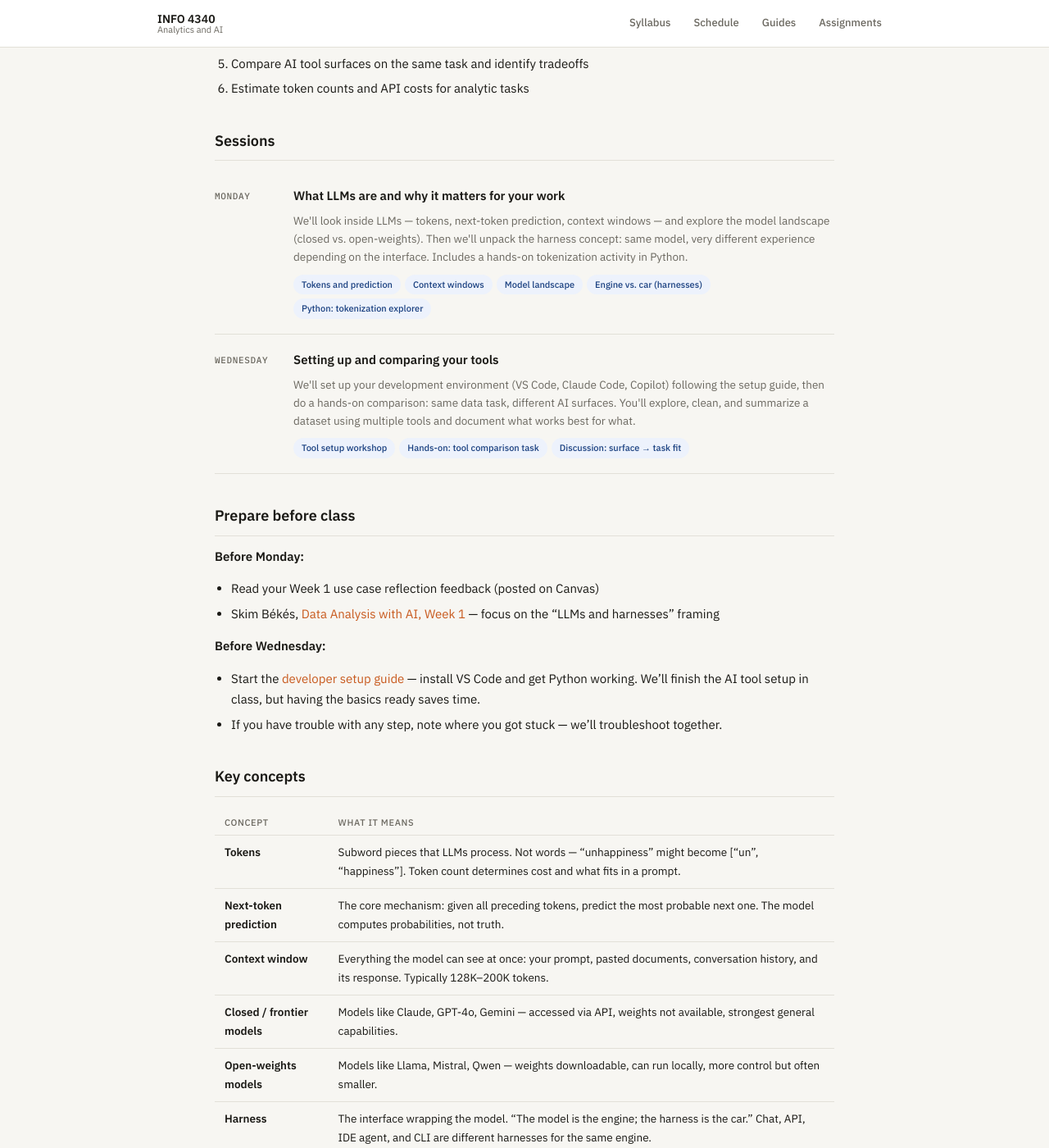
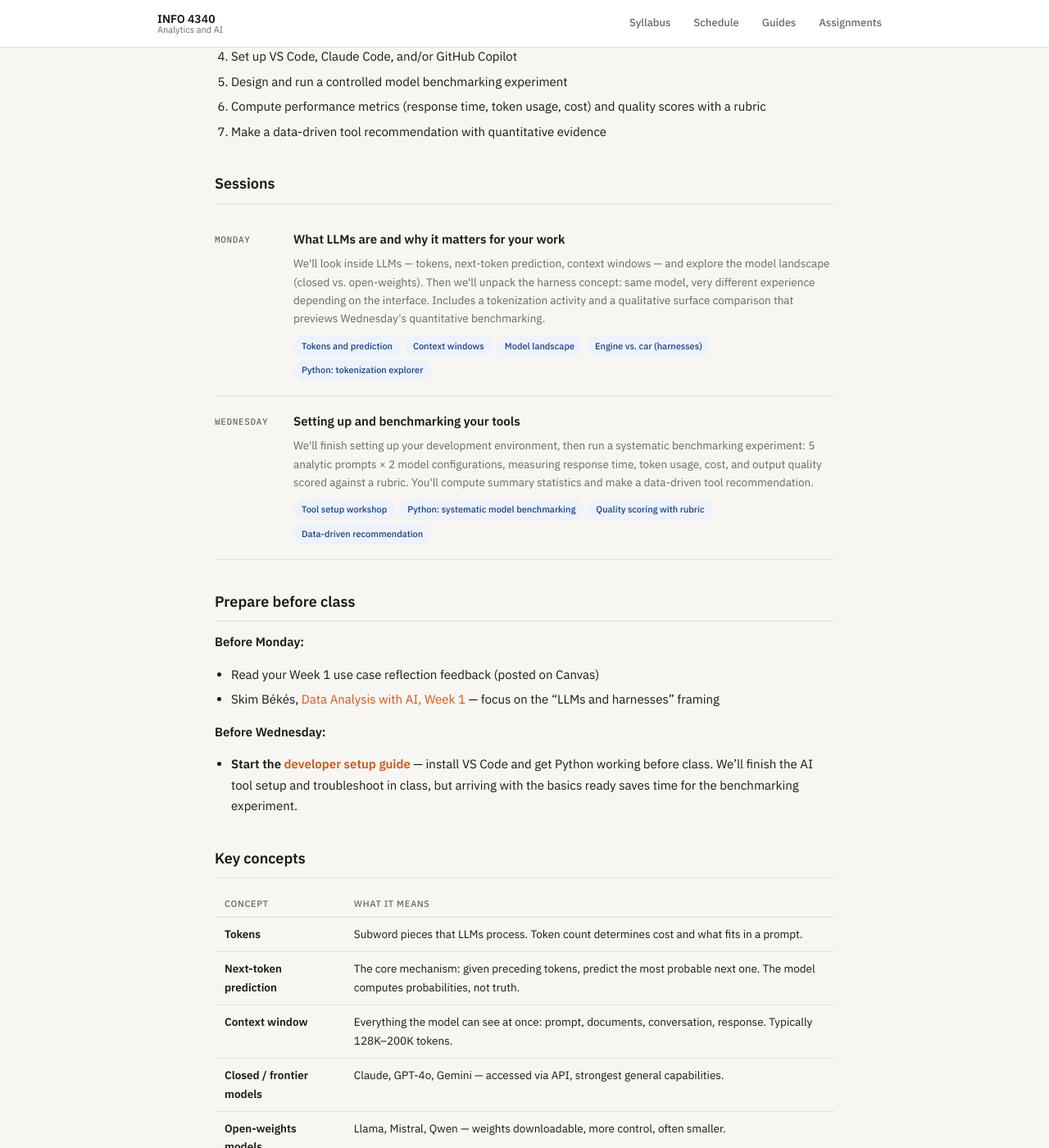
Before and after one commit to steflangehennig/info4340, a Jekyll site: the page built from schedule/week-2.md, in a window 1280 px wide and 1400 px high, scrolled down 474 px. Shown: the whole window at 82% size. Built offline with Jekyll 4.4.1, drawn with Linux system fonts in a browser that asks for light colours; some of the changed text lies outside the part shown.

Commit message:
update week 2

```diff
--- a/assignments/week-2-comparison.md
+++ b/assignments/week-2-comparison.md
@@ -1,62 +1,49 @@
 ---
 layout: page
-title: "Week 2: Tool Setup and Comparison Note"
-subtitle: "~1–2 pages · Due before class, Week 3 Monday · Submit via Canvas"
+title: "Week 2: Tool Setup and Benchmarking Report"
+subtitle: "~2 pages + code · Due before class, Week 3 Monday · Submit via Canvas"
 permalink: /assignments/week-2-comparison/
 ---
 
 ## Assignment
 
-Set up your development environment and compare AI tool surfaces on a real data task. This assignment ensures you have working tools and develops your intuition for which AI surface fits which kind of analytic work.
+Set up your development environment and run a systematic benchmarking experiment. Model and tool selection should be based on measured performance, not impressions.
 
 ### Part 1: Setup confirmation
 
-Confirm that your development environment is working. Include a brief description or screenshot showing:
+Confirm your tools are working: VS Code, Python, at least one AI coding tool, and API access. Include screenshots or descriptions. Note any unresolved issues.
 
-- VS Code is installed and the terminal works
-- Python runs successfully
-- At least one AI coding tool is configured (Claude Code, GitHub Copilot, or Codex CLI)
-- You can make an API call from Python (using the class API key or your own)
+### Part 2: Benchmarking experiment
 
-If you ran into setup issues, describe what happened and how you resolved it (or what's still unresolved).
+Run the systematic benchmarking experiment (5+ prompts × 2+ configurations). Report:
 
-### Part 2: Tool comparison
+| Metric | What to report |
+|---|---|
+| Response time | Mean and standard deviation (seconds per call) |
+| Token usage | Mean input, output, and total tokens per configuration |
+| Cost projection | Estimated cost per 1,000 calls based on actual usage |
+| Quality score | Mean score on each rubric dimension and overall |
 
-Run the same small data task using **at least two different AI surfaces** (e.g., chat interface + Python API, or chat interface + Claude Code in the terminal).
+Include the raw results table, not just aggregates.
 
-For each surface, document:
+### Part 3: Quantitative recommendation
 
-1. **What tool/surface did you use?** (e.g., Claude.ai chat, Python API with Claude Sonnet, Claude Code in VS Code terminal)
-2. **What did you ask it to do?** (Include the prompt or a summary)
-3. **Was the output correct?** How did you verify?
-4. **One thing the tool did well** for this task
-5. **One thing the tool didn't do well** or that surprised you
+Write a 3–5 sentence recommendation citing specific numbers: quality scores, response times, cost differences, and which configuration you'd choose for different task types.
 
-You can use the dataset from class, a dataset from your own work, or any small public dataset.
+### Part 4: Reflection
 
-### Part 3: Reflection
+Did quantitative results match your qualitative impressions? What would a rigorous production evaluation require beyond this 5-prompt experiment?
 
-In 3-5 sentences, reflect: based on your experience this week, which AI surface would you choose for each of these analyst tasks, and why?
-
-- Brainstorming column names or analysis approaches
-- Writing and debugging a Python data pipeline
-- Processing 500 records through a classification prompt
-- Drafting a short report from analysis results
-
-## Format
-
-- 1-2 pages total
-- Can include screenshots, code snippets, or prompt/output examples
-- Include an AI use log: what tools you used, what you prompted, and what you changed
+### Part 5: AI use log
 
 ## Rubric
 
 | Criterion | Excellent (5) | Adequate (3) | Needs revision (1) |
 |---|---|---|---|
-| Setup confirmation | All tools working with clear evidence | Most tools working, minor issues noted | Setup incomplete or not documented |
-| Comparison depth | 2+ surfaces compared on same task with specific observations | Comparison attempted but thin on detail | Only one surface used or no comparison |
-| Accuracy verification | Checked AI output against source data or documentation | Mentions verification but doesn't show evidence | No verification attempted |
-| Reflection quality | Connects surface choice to task type with clear reasoning | Some reasoning but generic | No reflection or disconnected from experience |
-| AI use log | Clear record of prompts, tools, and human decisions | Log present but incomplete | Missing |
+| Setup confirmation | All tools working with evidence | Most working | Incomplete |
+| Benchmarking execution | 5+ prompts × 2+ configs, complete metrics | Benchmark run but metrics missing | Incomplete |
+| Quality scoring | All outputs scored with justifications | Scores present but thin | No quality scoring |
+| Recommendation | Data-driven with specific numbers and task nuance | Present but vague | Purely qualitative |
+| Reflection | Connects data to impressions, identifies limitations | Some reflection | No reflection |
 
 **Total: 25 points**
--- a/schedule/week-2.md
+++ b/schedule/week-2.md
@@ -7,7 +7,7 @@ permalink: /schedule/week-2/
 
 <div class="note" markdown="0">
   <strong>Module:</strong> <span class="badge badge-blue">Understand</span> &nbsp;·&nbsp;
-  <strong>Deliverable:</strong> Tool setup and comparison note (due before Week 3 Monday) &nbsp;·&nbsp;
+  <strong>Deliverable:</strong> Tool setup and benchmarking report (due before Week 3 Monday) &nbsp;·&nbsp;
   <a href="{{ site.baseurl }}/assignments/week-2-comparison/">See assignment →</a>
 </div>
 
@@ -19,8 +19,9 @@ By the end of this week, you should be able to:
 2. Distinguish closed/frontier models from open-weights models
 3. Explain the harness concept: same model, different interface, different workflow
 4. Set up VS Code, Claude Code, and/or GitHub Copilot
-5. Compare AI tool surfaces on the same task and identify tradeoffs
-6. Estimate token counts and API costs for analytic tasks
+5. Design and run a controlled model benchmarking experiment
+6. Compute performance metrics (response time, token usage, cost) and quality scores with a rubric
+7. Make a data-driven tool recommendation with quantitative evidence
 
 ## Sessions
 
@@ -28,7 +29,7 @@ By the end of this week, you should be able to:
   <div class="session-label">Monday</div>
   <div class="session-content">
     <div class="session-title">What LLMs are and why it matters for your work</div>
-    <p>We'll look inside LLMs — tokens, next-token prediction, context windows — and explore the model landscape (closed vs. open-weights). Then we'll unpack the harness concept: same model, very different experience depending on the interface. Includes a hands-on tokenization activity in Python.</p>
+    <p>We'll look inside LLMs — tokens, next-token prediction, context windows — and explore the model landscape (closed vs. open-weights). Then we'll unpack the harness concept: same model, very different experience depending on the interface. Includes a tokenization activity and a qualitative surface comparison that previews Wednesday's quantitative benchmarking.</p>
     <div class="session-topics">
       <span class="topic-tag">Tokens and prediction</span>
       <span class="topic-tag">Context windows</span>
@@ -42,12 +43,13 @@ By the end of this week, you should be able to:
 <div class="session-block" markdown="0">
   <div class="session-label">Wednesday</div>
   <div class="session-content">
-    <div class="session-title">Setting up and comparing your tools</div>
-    <p>We'll set up your development environment (VS Code, Claude Code, Copilot) following the setup guide, then do a hands-on comparison: same data task, different AI surfaces. You'll explore, clean, and summarize a dataset using multiple tools and document what works best for what.</p>
+    <div class="session-title">Setting up and benchmarking your tools</div>
+    <p>We'll finish setting up your development environment, then run a systematic benchmarking experiment: 5 analytic prompts × 2 model configurations, measuring response time, token usage, cost, and output quality scored against a rubric. You'll compute summary statistics and make a data-driven tool recommendation.</p>
     <div class="session-topics">
       <span class="topic-tag">Tool setup workshop</span>
-      <span class="topic-tag">Hands-on: tool comparison task</span>
-      <span class="topic-tag">Discussion: surface → task fit</span>
+      <span class="topic-tag">Python: systematic model benchmarking</span>
+      <span class="topic-tag">Quality scoring with rubric</span>
+      <span class="topic-tag">Data-driven recommendation</span>
     </div>
   </div>
 </div>
@@ -61,19 +63,19 @@ By the end of this week, you should be able to:
 
 **Before Wednesday:**
 
-- Start the [developer setup guide]({{ site.baseurl }}/guides/dev-setup/) — install VS Code and get Python working. We'll finish the AI tool setup in class, but having the basics ready saves time.
-- If you have trouble with any step, note where you got stuck — we'll troubleshoot together.
+- **Start the [developer setup guide]({{ site.baseurl }}/guides/dev-setup/)** — install VS Code and get Python working before class. We'll finish the AI tool setup and troubleshoot in class, but arriving with the basics ready saves time for the benchmarking experiment.
 
 ## Key concepts
 
 | Concept | What it means |
 |---|---|
-| **Tokens** | Subword pieces that LLMs process. Not words — "unhappiness" might become ["un", "happiness"]. Token count determines cost and what fits in a prompt. |
-| **Next-token prediction** | The core mechanism: given all preceding tokens, predict the most probable next one. The model computes probabilities, not truth. |
-| **Context window** | Everything the model can see at once: your prompt, pasted documents, conversation history, and its response. Typically 128K–200K tokens. |
-| **Closed / frontier models** | Models like Claude, GPT-4o, Gemini — accessed via API, weights not available, strongest general capabilities. |
-| **Open-weights models** | Models like Llama, Mistral, Qwen — weights downloadable, can run locally, more control but often smaller. |
-| **Harness** | The interface wrapping the model. "The model is the engine; the harness is the car." Chat, API, IDE agent, and CLI are different harnesses for the same engine. |
+| **Tokens** | Subword pieces that LLMs process. Token count determines cost and what fits in a prompt. |
+| **Next-token prediction** | The core mechanism: given preceding tokens, predict the most probable next one. The model computes probabilities, not truth. |
+| **Context window** | Everything the model can see at once: prompt, documents, conversation, response. Typically 128K–200K tokens. |
+| **Closed / frontier models** | Claude, GPT-4o, Gemini — accessed via API, strongest general capabilities. |
+| **Open-weights models** | Llama, Mistral, Qwen — weights downloadable, more control, often smaller. |
+| **Harness** | The interface wrapping the model. Chat, API, IDE agent, and CLI are different harnesses for the same engine. |
+| **Benchmarking** | Systematic comparison of model configurations using controlled inputs and measured outputs — not impressions. |
 
 ## Readings and resources
 
@@ -84,12 +86,12 @@ By the end of this week, you should be able to:
 ## Deliverable
 
 <div class="assignment-preview" markdown="0">
-  <div class="assignment-preview-title">Tool Setup and Comparison Note</div>
-  <div class="assignment-preview-meta">~1–2 pages · Due before class, Week 3 Monday · Submit via Canvas</div>
-  <p>Confirm your dev environment works, compare AI tool surfaces on the same data task, and reflect on which surface fits which kind of analytic work.</p>
+  <div class="assignment-preview-title">Tool Setup and Benchmarking Report</div>
+  <div class="assignment-preview-meta">~2 pages + code · 25 points · Due before class, Week 3 Monday · Submit via Canvas</div>
+  <p>Confirm your dev environment works, run a systematic benchmarking experiment with quantitative metrics (response time, token usage, cost, quality scores), and make a data-driven tool recommendation citing specific numbers.</p>
   <a href="{{ site.baseurl }}/assignments/week-2-comparison/" class="assignment-link">Full prompt and rubric →</a>
 </div>
 
 ## Looking ahead
 
-Next week we move into the **Use** module with **From Raw Data to Report** — you'll use AI to explore a messy dataset, document it, clean it, and produce a short directed report. The tools you set up this week are the foundation for everything from Week 3 onward.
+Next week we move into the **Use** module with **From Raw Data to Report** — you'll use AI to explore a real dataset, document it, clean it, and produce a directed report with formal statistical analysis. The tools you set up this week are the foundation for everything from Week 3 onward.
```
